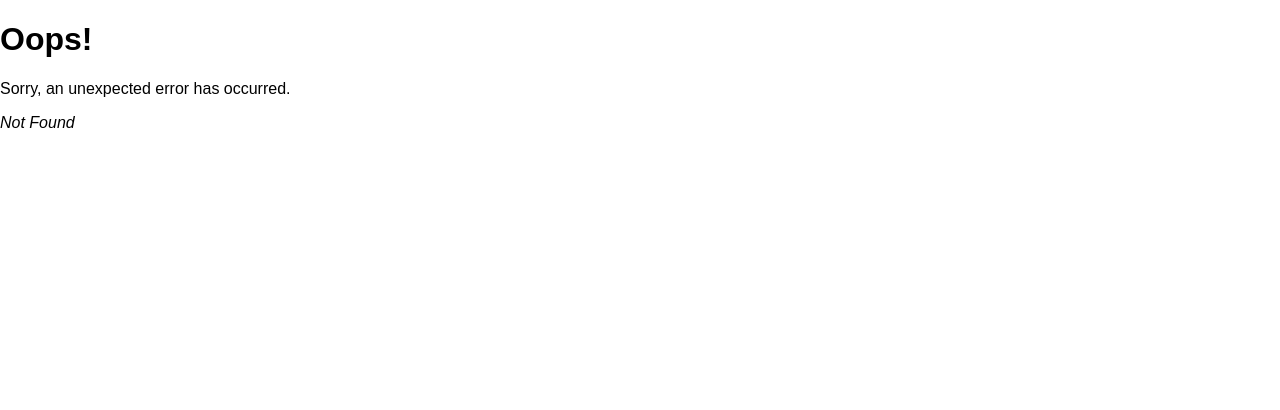
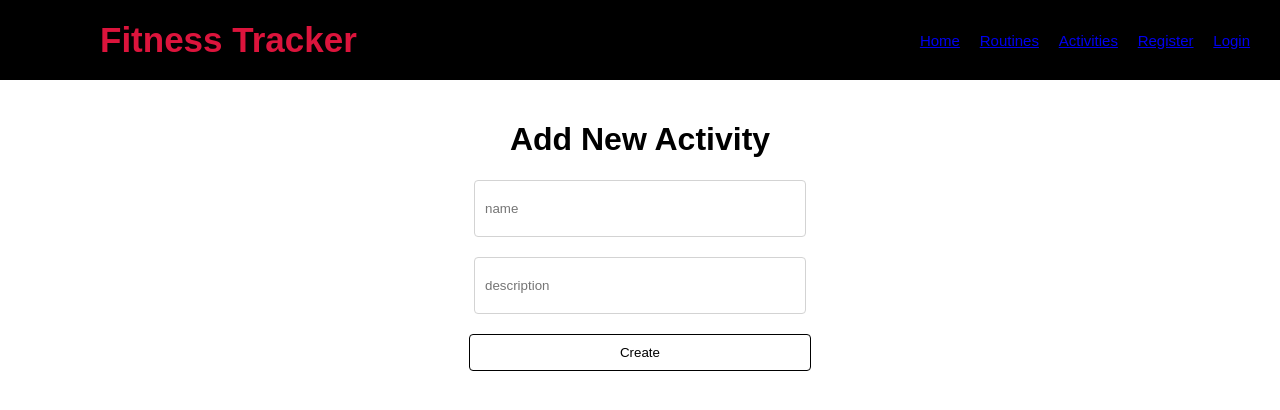
Before and after one commit to winnieliu0629/Fitness-Tracker-Front-End, a React (Create React App) app: page /addActivity in a window 1280 px wide. Before the commit this address had no page. Shown: the top 410 px of the page. Built offline with nearby package versions, Linux system fonts and the light colour scheme.

Commit message:
Fixed singleRoutine feature

```diff
--- a/src/App.js
+++ b/src/App.js
@@ -3,7 +3,6 @@ import {
   createBrowserRouter,
   RouterProvider
 } from 'react-router-dom';
-
 import Root from "./routes/Root";
 import Home from "./routes/Home";
 import Routines from "./routes/Routines";
@@ -36,13 +35,14 @@ const router = createBrowserRouter([
         element: <Activities />,
       },
       {
-        path: "routines/:activityId",
+        path: "addActivity",
         element: <AddActivity />,
       },
       {
         path: "myRoutines",
         element: <MyRoutines />,
-      },      {
+      },
+      {
         path: "register",
         element: <Register />,
       },
--- a/src/api/API.js
+++ b/src/api/API.js
@@ -53,9 +53,13 @@ export async function fetchAllActivities () {
     return result;
 }
 
-export async function addNewActivity (activity) {
+export async function addNewActivity (activity, token) {
     const response = await fetch(`${BASE_URL}/activities`, {
         method: "POST",
+        headers: {
+            'Content-Type': 'application/json',
+            'Authorization': `Bearer ${token}`
+        },
         body: JSON.stringify(activity)
     })
     const result = await response.json();
--- a/src/components/AddActivity.js
+++ b/src/components/AddActivity.js
@@ -1,4 +1,53 @@
+import { useState } from "react";
+import { addNewActivity } from "../api/API";
+import { useNavigate } from "react-router-dom";
+
 const AddActivity = () => {
+    const [name, setName] = useState('');
+    const [description, setDescription] = useState('');
+    const [routineErrorMessage, setRoutineErrorMessage] = useState('');
+    const token = localStorage.getItem('token');
+    const navigate = useNavigate();
+
+    async function submitActivity(e) {
+        e.preventDefault()
+
+        const activity = {
+            name,
+            description
+        }
+
+        const response = await addNewActivity(activity, token);
+        console.log(response);
+
+        if (!name || !description) {
+            setRoutineErrorMessage('This is required Field')
+        } else {
+            navigate('/routines');
+        }
+    }
+
+    return (
+
+        <form onSubmit={submitActivity} className="panel">
+            <h1>Add New Activity</h1>
+            <input
+            type="text"
+            value={name}
+            placeholder="name"
+            onChange={(e) => setName(e.target.value)}
+            />
+            {routineErrorMessage ? <p>{routineErrorMessage}</p> : null}
+            <input
+            type="text"
+            value={description}
+            placeholder="description"
+            onChange={(e) => setDescription(e.target.value)}
+            />
+            {routineErrorMessage ? <p>{routineErrorMessage}</p> : null}
+            <button type="submit" className="createButton">Create</button>
+        </form>
+    )
 }
 
 export default AddActivity;
--- a/src/components/GuestRoutineList.js
+++ b/src/components/GuestRoutineList.js
@@ -1,9 +1,17 @@
+import { useNavigate } from "react-router-dom";
+
 const GuestRoutineList = ({ routines }) => {
+    const navigate = useNavigate();
+
+    const navigateSingleRoutine = (id, creatorName, name, goal, activities) => {
+        navigate(`/routines/${id}`, {state: { id, creatorName, name, goal, activities }});
+    };
+
     return (
         <section>
             {
                 routines.map(({ id, creatorName, name, goal, activities }) => (
-                    <div key={id} className="routines">
+                    <div key={id} className="routines" onClick={() => navigateSingleRoutine(id, creatorName, name, goal, activities)}>
                         <h2>{name}</h2>
                         {goal ? <h4>Goal: {goal}</h4> : null}
                         {creatorName ? <h4>Creator: {creatorName}</h4> : null}
--- a/src/components/SingleRoutine.js
+++ b/src/components/SingleRoutine.js
@@ -56,7 +56,18 @@ const SingleRoutine = () => {
                 <h2>{name}</h2>
                 {creatorName ? <h4>Creator Name: {creatorName}</h4> : null}
                 {goal ? <h4>Goal: {goal}</h4> : null}
-                {/* {activities ? <h4>Activities: {activities}</h4> : null} */}
+                {
+                    activities ?
+                    <h4>Activities: {
+                        activities.map(({ id, name, description, duration, count }) => (
+                            <div key={id} className="activities">
+                                <h2>{name}</h2>
+                                {description ? <h4>Description: {description}</h4> : null}
+                                {duration ? <h4>Duration: {duration}</h4> : null}
+                                {count ? <h4>Count: {count}</h4> : null}
+                            </div>
+                        ))
+                } </h4> : null}
                 {username === creatorName ? <button onClick={() => {setIsEdited(true)}} className="functionalButton">Edit Routine</button> : null}
                 {username === creatorName ? <button onClick={callDeleteRoutine} className="functionalButton">Delete Routine</button> : null}
             </div>
@@ -82,4 +93,5 @@ const SingleRoutine = () => {
         </>
     )
 }
+
 export default SingleRoutine;
--- a/src/components/UserRoutine.js
+++ b/src/components/UserRoutine.js
@@ -8,6 +8,7 @@ const UserRoutine = () => {
     const token = localStorage.getItem('token')
     const [routines, setRoutines] = useState([]);
     const { username } = jwt_decode(token);
+    const navigate = useNavigate();
 
     useEffect(() => {
         Promise.all([fetchAllRoutines()])
@@ -17,15 +18,10 @@ const UserRoutine = () => {
         })
     }, []);
 
-    const navigate = useNavigate();
-    const navigateAddNewRoutine = () => {
-        navigate('/newRoutine');
-    };
-
     return (
         <div className="panel">
             <h1>Welcome {username}!</h1>
-            <button onClick={navigateAddNewRoutine} className="functionalButton">Add New Routine</button>
+            <button onClick={() => navigate('/newRoutine')} className="functionalButton">Add New Routine</button>
             <UserRoutineList routines={routines} />
         </div>
     )
--- a/src/components/UserRoutineList.js
+++ b/src/components/UserRoutineList.js
@@ -5,19 +5,13 @@ const UserRoutineList = ({ routines }) => {
     const token = localStorage.getItem('token')
     const { username } = jwt_decode(token);
     const navigate = useNavigate();
-    console.log(username)
-    const navigateSingleRoutine = (id, creatorName, name, goal, activities) => {
-        navigate(`/routines/${id}`, {state: { id, creatorName, name, goal, activities }});
-    };
-    const navigateAddActivity = (id, creatorName, name, goal, activities) => {
-        navigate('/addActivity', {state: { id, creatorName, name, goal, activities }});
-    };
 
     return (
         <section>
             {
                 routines.map(({ id, creatorName, name, goal, activities }) => (
-                    <div key={id} className="routines" onClick={() => navigateSingleRoutine(id, creatorName, name, goal, activities)}>
+                    <div key={id} className="routines">
+                        <div onClick={() => navigate(`/routines/${id}`, {state: { id, creatorName, name, goal, activities }})}>
                             <h2>{name}</h2>
                             {goal ? <h4>Goal: {goal}</h4> : null}
                             {creatorName ? <h4>Creator: {creatorName}</h4> : null}
@@ -33,11 +27,17 @@ const UserRoutineList = ({ routines }) => {
                                         </div>
                                     ))
                             } </h4> : null}
+                        </div>
                         <div>
-                            {routines.creatorName === username ? <button onClick={() => navigateAddActivity(id, creatorName, name, goal, activities)} className="functionalButton">Add Activity</button> : null}
+                            {
+                                creatorName === username ?
+                                <button
+                                    onClick={() => navigate('/addActivity', {state: { id, creatorName, name, goal, activities }})}
+                                    className="functionalButton"> Add Activity
+                                </button> : null
+                            }
                         </div>
                     </div>
-
                 ))
             }
         </section>
```
Also changed, not shown: 1 other file (tests, documents, lock files or other folders). Lines whose indentation alone changed are shown as unchanged.
